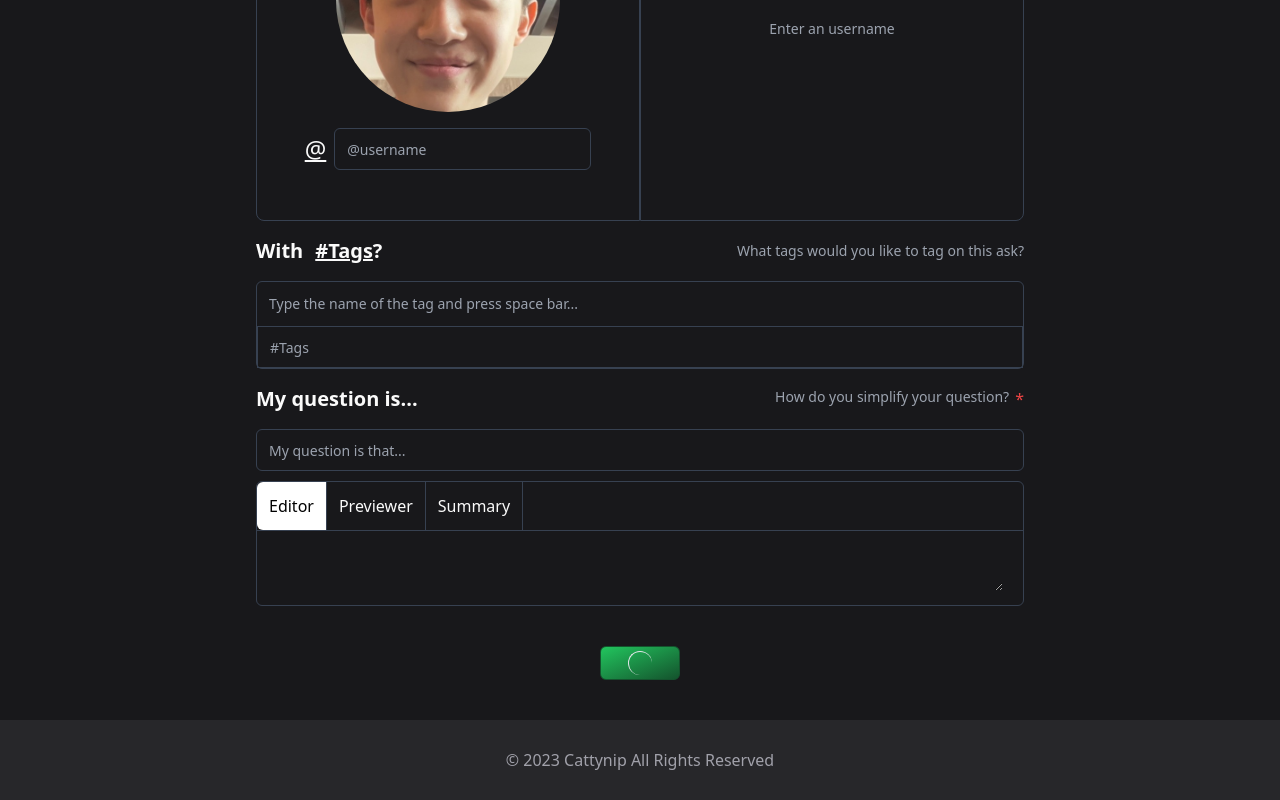
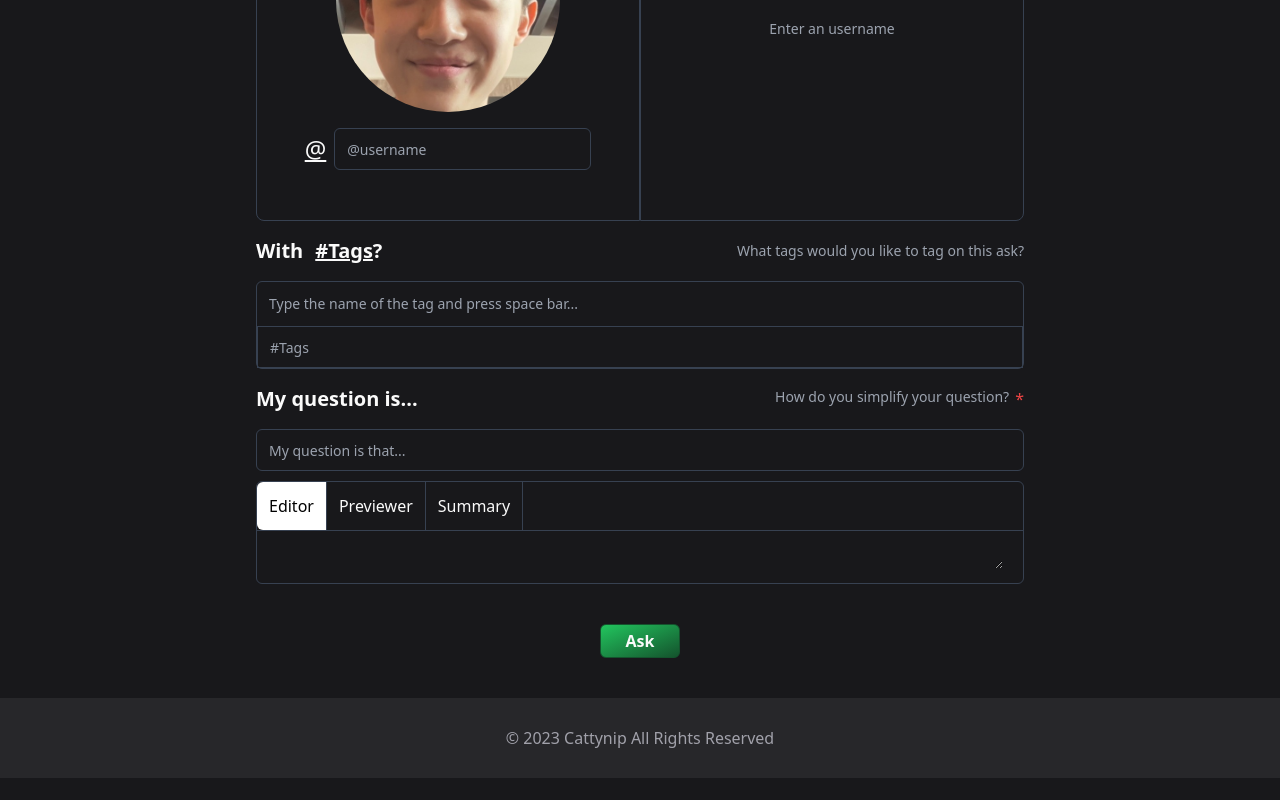
Before and after one commit to cattynip/rellyship, a Next.js app: page /asks/ask in a window 1280 px wide. Shown: the part 384-1184 px from the top of the page. After the commit the page ends 1162 px from the top, so only its background shows below. Built offline with nearby package versions, Linux system fonts and the light colour scheme.

Commit message:
feat(page): develop ask page

```diff
--- a/components/AskEditor.tsx
+++ b/components/AskEditor.tsx
@@ -1,5 +1,7 @@
 import { useEffect, useState } from "react";
-import IRellyShipComponent from "./RellyShipComponents/RellyShipComponent";
+import IRellyShipComponent, {
+  IRellyShipInputTypeComponent
+} from "./RellyShipComponents/RellyShipComponent";
 import React from "react";
 
 // TODO: Make them dynamic import
@@ -8,12 +10,15 @@ import Tab from "./AskEditor/tabs";
 import Editor from "./AskEditor/editor";
 import Previewer from "./AskEditor/previewer";
 import Summary from "./AskEditor/summary";
+import { UseFormRegisterReturn } from "react-hook-form";
 
-interface IAskEditorProps extends IRellyShipComponent {}
+interface IAskEditorProps extends IRellyShipInputTypeComponent {
+  formRegister: UseFormRegisterReturn;
+}
 
 export type EditorModeType = "edit" | "preview" | "summary";
 
-const AskEditor = ({}: IAskEditorProps) => {
+const AskEditor = ({ formRegister }: IAskEditorProps) => {
   const [editorMode, setEditorMode] = useState<EditorModeType>("edit");
   const [content, setContent] = useState<string>("");
   const [summary, setSummary] = useState<string>("");
@@ -45,10 +50,10 @@ const AskEditor = ({}: IAskEditorProps) => {
       </div>
       <div>
         {editorMode === "edit" && (
-          <Editor defaultValue={content} saveContent={saveContent} />
+          <Editor content={content} saveContent={saveContent} />
         )}
         {editorMode === "preview" && <Previewer content={content} />}
-        {editorMode === "summary" && <Summary />}
+        {editorMode === "summary" && <Summary content={content} />}
       </div>
     </div>
   );
--- a/components/AskEditor/editor.tsx
+++ b/components/AskEditor/editor.tsx
@@ -1,19 +1,24 @@
 import RellyShipTextArea from "@components/RellyShipComponents/RellyShipTextArea";
 import EditorContent from "./editorContent";
+import { IRellyShipInputTypeComponent } from "@components/RellyShipComponents/RellyShipComponent";
+import { ChangeEvent } from "react";
 
-interface ITextEditorProps {
-  defaultValue: string;
+interface ITextEditorProps extends IRellyShipInputTypeComponent {
+  content: string;
   saveContent: (ctx: string) => void;
 }
 
-const Editor = ({ defaultValue, saveContent }: ITextEditorProps) => {
+const Editor = ({ content, saveContent }: ITextEditorProps) => {
   return (
     <EditorContent>
       <div className="flex">
         <RellyShipTextArea
-          defaultValue={defaultValue}
-          onChange={event => saveContent(event.currentTarget.value)}
-          extraClassName="border-none m-0 pt-0 pb-0 pl-0 pr-0"
+          defaultValue={content}
+          onChange={(event: ChangeEvent<HTMLTextAreaElement>) => {
+            saveContent(event.currentTarget.value);
+          }}
+          extraClassName="border-none m-0"
+          narrow
         />
       </div>
     </EditorContent>
--- a/components/AskEditor/editorContent.tsx
+++ b/components/AskEditor/editorContent.tsx
@@ -3,7 +3,7 @@ interface IEditorContent {
 }
 
 const EditorContent = ({ children }: IEditorContent) => {
-  return <div className="py-3.5 px-5">{children}</div>;
+  return <div className="py-3.5 px-5 min-h-[24px]">{children}</div>;
 };
 
 export default EditorContent;
--- a/components/AskEditor/previewer.tsx
+++ b/components/AskEditor/previewer.tsx
@@ -20,9 +20,11 @@ interface IPreviewerProps {
 const Previewer = ({ content }: IPreviewerProps) => {
   return (
     <EditorContent>
-      <div className="rounded-b-md block">
+      <div className="rounded-b-md">
         {content === "" && (
-          <RellyShipDescription description="Write something..." />
+          <div className="flex items-center justify-center">
+            <RellyShipDescription description="Write something..." />
+          </div>
         )}
         <Markdown
           options={{
--- a/components/AskEditor/summary.tsx
+++ b/components/AskEditor/summary.tsx
@@ -1,12 +1,14 @@
 import EditorContent from "./editorContent";
 
-interface ISummaryProps {}
+interface ISummaryProps {
+  content: string;
+}
 
-const Summary = ({}: ISummaryProps) => {
+const Summary = ({ content }: ISummaryProps) => {
   // TODO: Implement Summary using CHAT GPT
   return (
     <EditorContent>
-      <div>Summary Part</div>
+      <p>{content}</p>
     </EditorContent>
   );
 };
--- a/components/RellyShipComponents/RellyShipComponent.ts
+++ b/components/RellyShipComponents/RellyShipComponent.ts
@@ -11,6 +11,7 @@ export interface IRellyShipInputTypeComponent extends IRellyShipComponent {
   id?: string;
   formRegister?: UseFormRegisterReturn;
   wider?: boolean;
+  narrow?: boolean;
   removeHoverAnimation?: boolean;
 }
 
--- a/components/RellyShipComponents/RellyShipTextArea.tsx
+++ b/components/RellyShipComponents/RellyShipTextArea.tsx
@@ -22,6 +22,8 @@ const RellyShipTextArea = ({
   autoScrollControl,
   rows,
   cols,
+  wider,
+  narrow,
   onChange,
   formRegister,
   extraClassName,
@@ -33,11 +35,10 @@ const RellyShipTextArea = ({
   const handleTextAreaChange = (event: ChangeEvent<HTMLTextAreaElement>) => {
     setTextAreaHeight(event.target.scrollHeight + "px");
 
+    console.log(textAreaHeight);
+
     if (onChange) {
       onChange(event);
-      return;
-    } else {
-      return;
     }
   };
 
@@ -48,9 +49,10 @@ const RellyShipTextArea = ({
   return (
     <textarea
       className={joinClass([
-        "bg-transparent border rounded-md border-gray-400 pt-3 pb-2.5 placeholder:text-sm px-3 transition-colors placeholder:opacity-1 placeholder:focus:opacity-0 focus:outline-none focus:border-white hover:border-white w-full",
+        "bg-transparent border rounded-md border-gray-400 placeholder:text-sm transition-colors placeholder:opacity-1 placeholder:focus:opacity-0 focus:outline-none focus:border-white hover:border-white w-full",
         error ? "border-red-700 hover:border-red-500 focus:border-red-500" : "",
-        extraClassName ? extraClassName : ""
+        extraClassName ? extraClassName : "",
+        narrow ? "p-0" : "px-3 pt-3 pb-2.5"
       ])}
       placeholder={placeholder}
       id={id ? id : undefined}
--- a/pages/_app.tsx
+++ b/pages/_app.tsx
@@ -1,4 +1,5 @@
 import "@styles/globals.css";
+import "highlight.js/styles/github-dark.css";
 import "@fortawesome/fontawesome-svg-core/styles.css";
 import { config } from "@fortawesome/fontawesome-svg-core";
 import type { AppProps } from "next/app";
--- a/pages/asks/ask.tsx
+++ b/pages/asks/ask.tsx
@@ -1,29 +1,43 @@
+import type { NextPage } from "next";
+import { useState } from "react";
+import { useForm } from "react-hook-form";
+
+// TODO: Make them dynamic import
+
+import UserSearcher from "@components/UserSearcher";
+import TagsSearcher from "@components/TagSearcher";
 import AskEditor from "@components/AskEditor";
 import FloatingWindow from "@components/FloatingWindow";
 import RellyShipButton from "@components/RellyShipComponents/RellyShipButton";
 import RellyShipHeading from "@components/RellyShipComponents/RellyShipHeadings";
 import RellyShipInput from "@components/RellyShipComponents/RellyShipInput";
 import RellyShipLabel from "@components/RellyShipComponents/RellyShipLabel";
-import TagsSearcher from "@components/TagSearcher";
-import UserSearcher from "@components/UserSearcher";
-import { NextPage } from "next";
-import { useState } from "react";
-import { useForm } from "react-hook-form";
 
 interface IAskForm {
   username: string;
   tags?: string[];
   question: string;
   content: string;
+  summary?: string;
 }
 
 const Ask: NextPage = () => {
-  const { register, handleSubmit } = useForm<IAskForm>();
+  const [loading, _setLoading] = useState<boolean>(false);
+  const { register, handleSubmit, watch } = useForm<IAskForm>();
+
+  watch();
+
+  const onValid = (askForm: IAskForm) => {
+    console.log(askForm);
+  };
 
   return (
     <div className="max-w-3xl mx-auto">
       <RellyShipHeading text="Ask" extraClassName="text-3xl" />
-      <form className="border-t border-gray-400 mt-5 pt-5 space-y-4">
+      <form
+        onSubmit={handleSubmit(onValid)}
+        className="border-t border-gray-400 mt-5 pt-5 space-y-4"
+      >
         <div>
           <FloatingWindow message="Who do you want to ask to? Enter the user name. It will show you the information of the user.">
             <RellyShipLabel
@@ -38,7 +52,16 @@ const Ask: NextPage = () => {
               </div>
             </RellyShipLabel>
           </FloatingWindow>
-          <UserSearcher error={false} />
+          <UserSearcher
+            error={false}
+            formRegister={register("username", {
+              required: {
+                value: true,
+                message:
+                  "You have to put the name of the user that you want to ask to."
+              }
+            })}
+          />
         </div>
         <div>
           <FloatingWindow message="What tags do you want to attach? These tags will show this question to the list.">
@@ -53,11 +76,7 @@ const Ask: NextPage = () => {
               </div>
             </RellyShipLabel>
           </FloatingWindow>
-          <TagsSearcher
-            fallback={() => {
-              console.log("This ");
-            }}
-          />
+          <TagsSearcher fallback={() => {}} />
         </div>
         <div>
           <FloatingWindow message="This is a question that will be shown up as a representative question.">
@@ -75,15 +94,29 @@ const Ask: NextPage = () => {
             placeholder="My question is that..."
             id="question"
             extraClassName="w-full"
+            removeHoverAnimation
+            formRegister={register("question", {
+              required: {
+                value: true,
+                message: "You have to put a question."
+              }
+            })}
             wider
           />
-          <AskEditor />
+          <AskEditor
+            formRegister={register("content", {
+              required: {
+                value: true,
+                message: "You have to put a content."
+              }
+            })}
+          />
         </div>
         <div className="flex items-center justify-center pt-6">
           <RellyShipButton
             content="Ask"
             mood="specially positive"
-            loading="Asking..."
+            loading={loading}
           />
         </div>
       </form>
```
Also changed, not shown: 1 other file (tests, documents, lock files or other folders).
